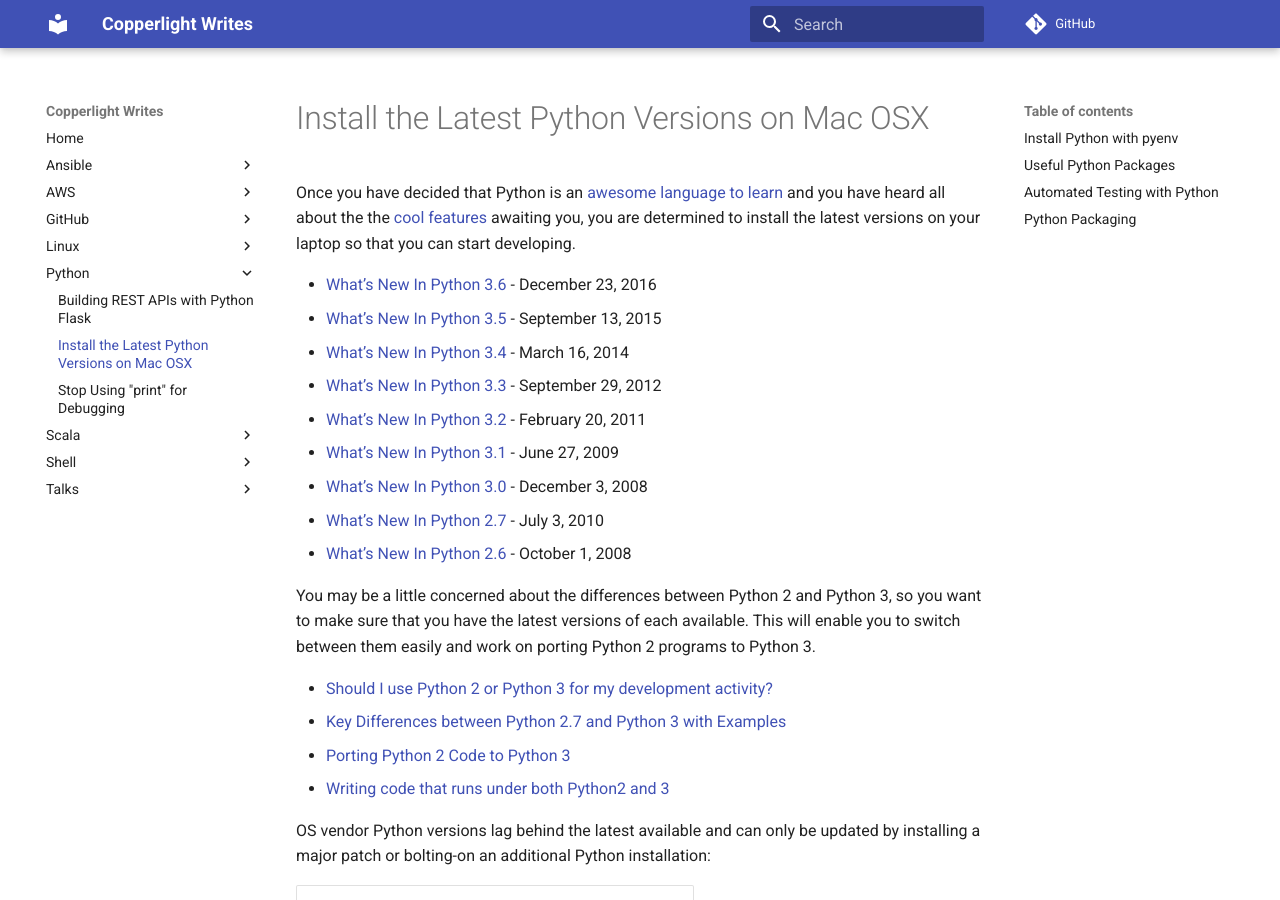
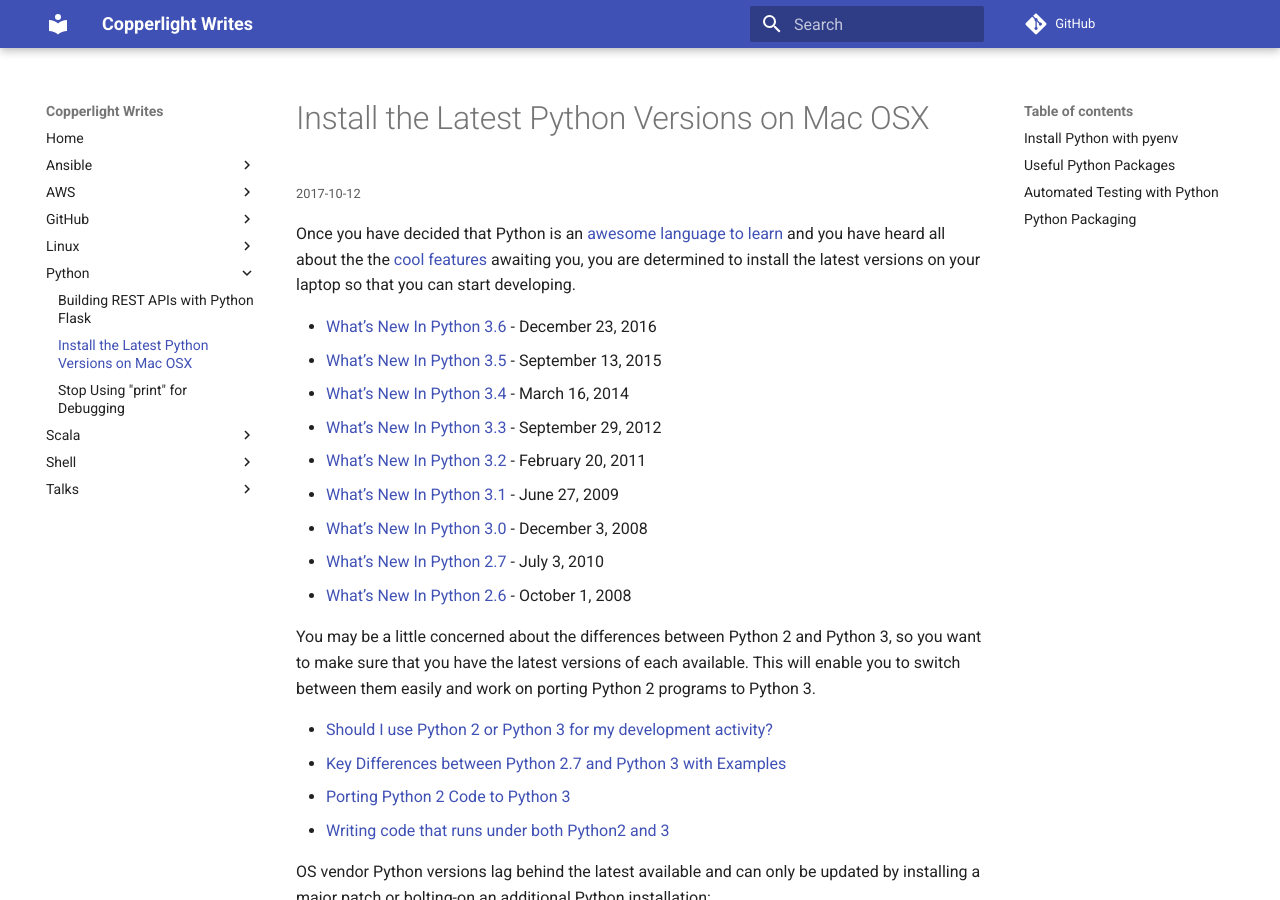
Before and after one commit to copperlight/copperlight.github.io, an MkDocs documentation site: the page built from docs/python/install-the-latest-python-versions-on-macosx.md, in a window 1280 px wide and 900 px high. Built offline with MkDocs 1.6.1 and Material for MkDocs 9.7.7, drawn with Linux system fonts in a browser that asks for light colours; some web fonts are replaced; comment, search, counter and statistics services are not loaded; old or Windows-style settings are respelled for this version of MkDocs.

Commit message:
add date

```diff
--- a/docs/python/install-the-latest-python-versions-on-macosx.md
+++ b/docs/python/install-the-latest-python-versions-on-macosx.md
@@ -1,4 +1,6 @@
 # Install the Latest Python Versions on Mac OSX
+
+<small>2017-10-12</small>
 
 Once you have decided that Python is an [awesome language to learn](https://automatetheboringstuff.com/)
 and you have heard all about the the [cool features](https://www.youtube.com/watch?v=9zinZmE3Ogk)
```
